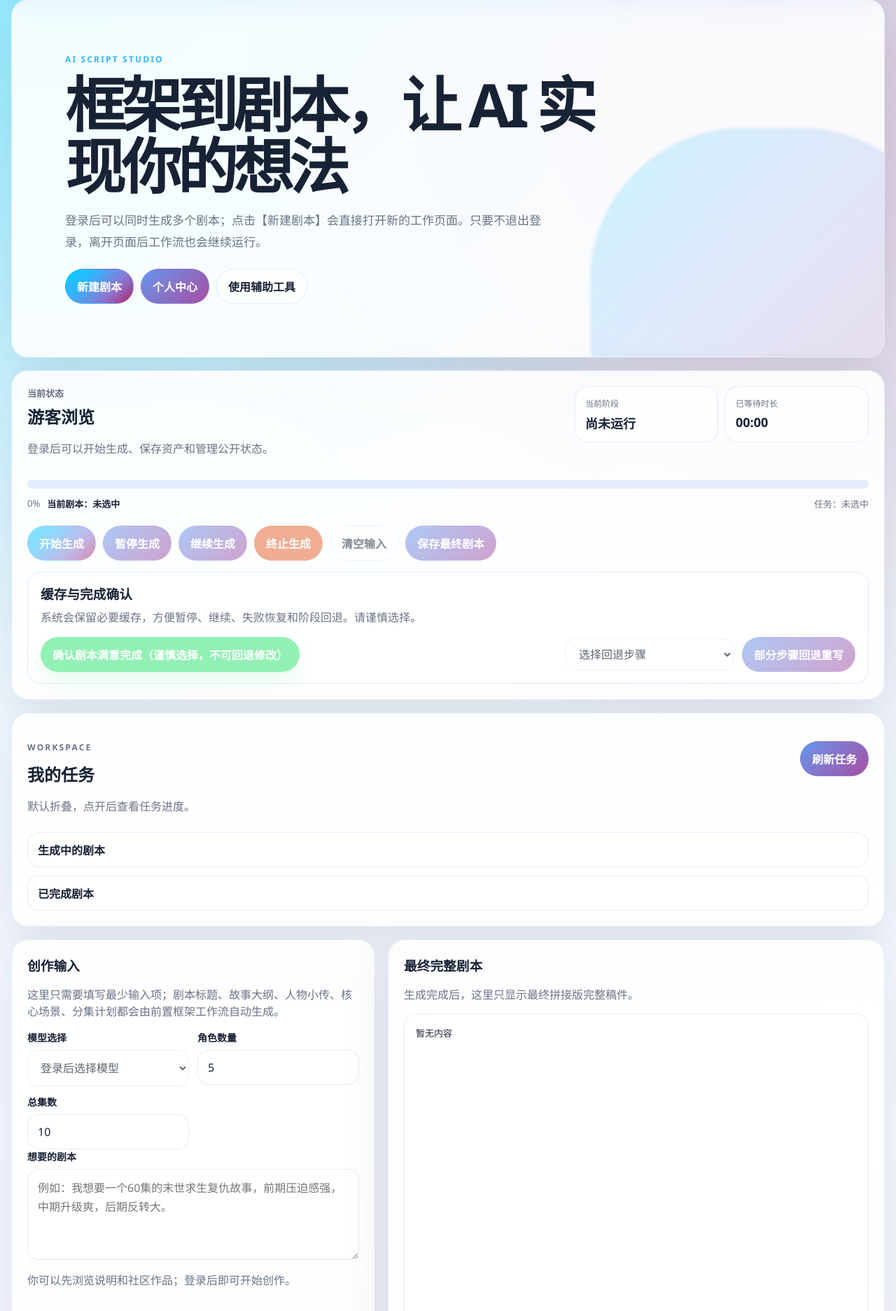
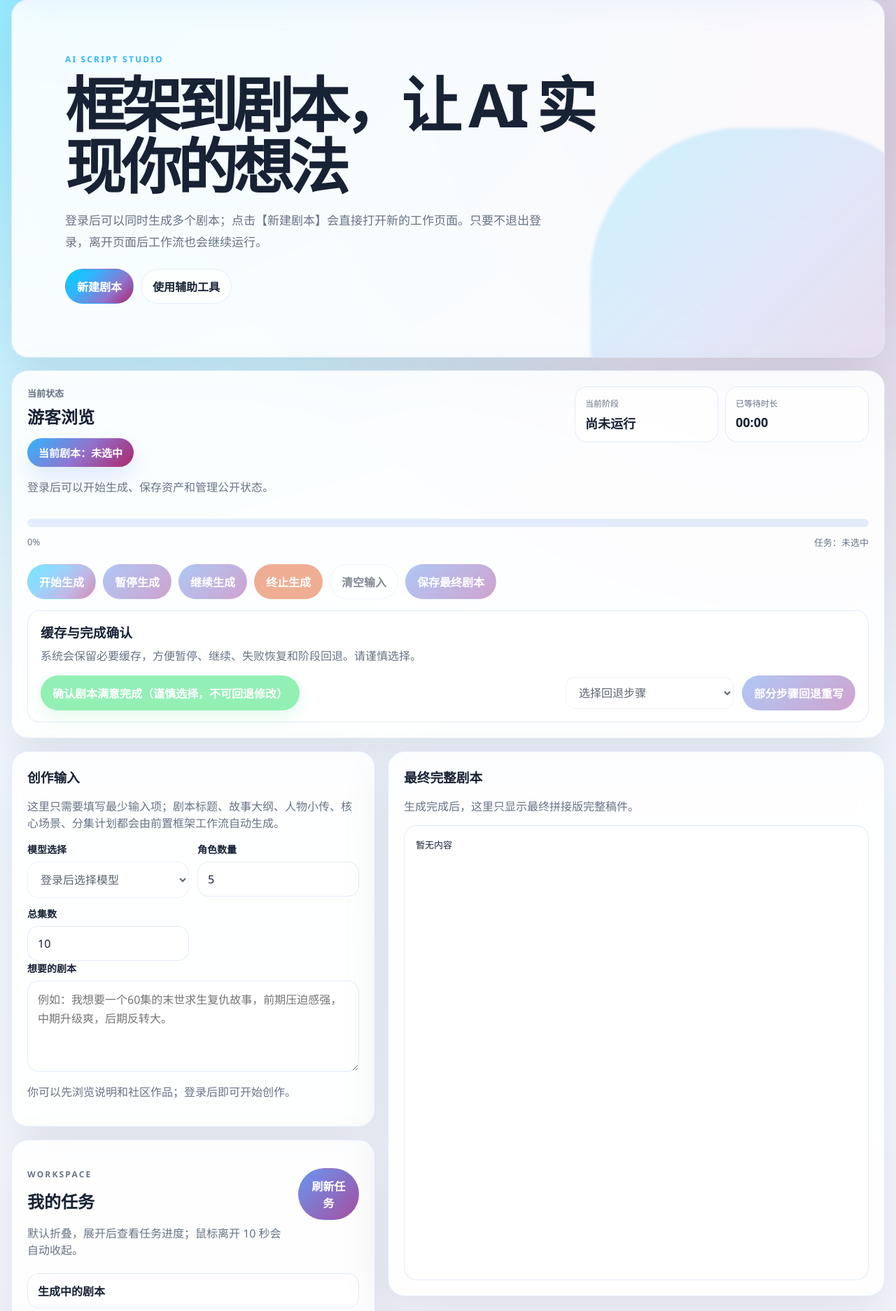
Before and after one commit to wongrich666/NewStageMaker, a Flask app: page /workspace in a window 1280 px wide. Shown: the part 105-1978 px from the top of the page at 70% size. Run offline with Flask 3, Linux system fonts and the light colour scheme; data that the repository does not hold is empty; parts of the project's set-up code (start-up, migrations or seed data) failed here and were passed over.

Commit message:
修改了细节

```diff
--- a/workflow_code_skeleton/app/web/static/app.js
+++ b/workflow_code_skeleton/app/web/static/app.js
@@ -36,6 +36,9 @@
     rollbackScriptStartSelect: $("rollbackScriptStartSelect"),
     cacheNoticeText: $("cacheNoticeText"),
     refreshProjectsBtn: $("refreshProjectsBtn"),
+    workspaceCard: $("workspaceCard"),
+    activeWorkspaceFolder: $("activeWorkspaceFolder"),
+    completedWorkspaceFolder: $("completedWorkspaceFolder"),
     activeProjectList: $("activeProjectList"),
     completedProjectList: $("completedProjectList"),
     activeProjectCount: $("activeProjectCount"),
@@ -93,8 +96,10 @@
     assets: [],
     editingProjectId: null,
     editingProjectStatus: null,
+    editingAssetLocked: false,
     activeTool: "hot_review",
-    elapsedTimer: null
+    elapsedTimer: null,
+    workspaceCollapseTimer: null
   };
 
   const TOOL_DEFINITIONS = {
@@ -270,14 +275,14 @@
     return `${String(minutes).padStart(2, "0")}:${ss}`;
   }
 
-  function snapshotElapsedMs(snapshot) {
+  function snapshotWaitMs(snapshot) {
     if (!snapshot) return 0;
-    const startText = snapshot.created_at || snapshot.updated_at || "";
-    const start = Date.parse(startText);
-    if (!Number.isFinite(start)) return 0;
-    const finished = snapshot.finished_at ? Date.parse(snapshot.finished_at) : NaN;
-    const end = Number.isFinite(finished) ? finished : Date.now();
-    return Math.max(0, end - start);
+    const base = Number(snapshot.wait_elapsed_ms || 0);
+    const liveStart = Date.parse(snapshot.wait_started_at || "");
+    if (RUNNING_STATUSES.has(snapshot.status) && Number.isFinite(liveStart)) {
+      return Math.max(0, base + (Date.now() - liveStart));
+    }
+    return Math.max(0, base);
   }
 
   function renderWaitDuration(snapshot = state.latestSnapshot) {
@@ -286,7 +291,7 @@
       els.waitDurationText.textContent = "00:00";
       return;
     }
-    els.waitDurationText.textContent = formatDuration(snapshotElapsedMs(snapshot));
+    els.waitDurationText.textContent = formatDuration(snapshotWaitMs(snapshot));
   }
 
   function startElapsedTimer() {
@@ -304,7 +309,11 @@
   }
 
   function syncElapsedTimer(snapshot = state.latestSnapshot) {
-    const hasLiveElapsed = Boolean(snapshot && (snapshot.created_at || snapshot.updated_at) && !snapshot.finished_at);
+    const hasLiveElapsed = Boolean(
+      snapshot
+      && RUNNING_STATUSES.has(snapshot.status)
+      && snapshot.wait_started_at
+    );
     if (hasLiveElapsed) {
       startElapsedTimer();
     } else {
@@ -516,6 +525,7 @@
       els.progressFill.style.width = "0%";
       els.progressText.textContent = "0%";
       els.projectText.textContent = "当前剧本：未选中";
+      els.projectText.title = "当前剧本：未选中";
       els.taskText.textContent = "任务：未选中";
       els.finalOutputBox.textContent = "暂无内容";
       syncElapsedTimer(null);
@@ -548,6 +558,7 @@
     els.progressFill.style.width = `${progress}%`;
     els.progressText.textContent = `${progress}%`;
     els.projectText.textContent = `当前剧本：${projectTitle}`;
+    els.projectText.title = `当前剧本：${projectTitle}`;
     els.taskText.textContent = `任务：${snapshot.task_id || "未创建"}`;
     els.finalOutputBox.textContent = finalOutput || "暂无内容";
     syncElapsedTimer(snapshot);
@@ -800,6 +811,34 @@
     }
   }
 
+  function workspaceFolders() {
+    return [els.activeWorkspaceFolder, els.completedWorkspaceFolder].filter(Boolean);
+  }
+
+  function cancelWorkspaceAutoCollapse() {
+    if (state.workspaceCollapseTimer) {
+      window.clearTimeout(state.workspaceCollapseTimer);
+      state.workspaceCollapseTimer = null;
+    }
+  }
+
+  function collapseWorkspaceFolders() {
+    workspaceFolders().forEach((folder) => {
+      folder.open = false;
+    });
+  }
+
+  function scheduleWorkspaceAutoCollapse() {
+    cancelWorkspaceAutoCollapse();
+    if (!workspaceFolders().some((folder) => folder.open)) {
+      return;
+    }
+    state.workspaceCollapseTimer = window.setTimeout(() => {
+      collapseWorkspaceFolders();
+      state.workspaceCollapseTimer = null;
+    }, 10000);
+  }
+
   async function loadProjectDetail(projectId, { restoreInputs = false, scroll = false } = {}) {
     const data = await requestJson(`/api/projects/${projectId}`);
     const project = data.project || null;
@@ -949,6 +988,7 @@
         start_episode: stageKey === "script" ? startEpisodeValue : null
       })
     });
+    restoreInputPayload(data.task?.input_payload, { force: true });
     renderSnapshot(data.task);
     await loadProjects({ restoreSelection: true, restoreInputs: false });
     startPolling();
@@ -1094,7 +1134,7 @@
           <button class="btn btn-secondary" data-action="open-project" data-project-id="${escapeHtml(item.project_id)}">载入工作台</button>
           <button class="btn btn-neutral" data-action="open-project-page" data-project-id="${escapeHtml(item.project_id)}">新页面打开</button>
           ${item.completion_confirmed ? "" : `<button class="btn btn-edit" data-action="edit-asset" data-project-id="${escapeHtml(item.project_id)}">修改</button>`}
-          ${item.completion_confirmed ? "" : `<button class="btn ${item.visibility === "public" ? "btn-public" : "btn-ghost"}" data-action="toggle-privacy" data-project-id="${escapeHtml(item.project_id)}" data-visibility="${escapeHtml(item.visibility)}">${item.visibility === "public" ? "设为不公开" : "公开成品"}</button>`}
+          <button class="btn ${item.visibility === "public" ? "btn-public" : "btn-ghost"}" data-action="toggle-privacy" data-project-id="${escapeHtml(item.project_id)}" data-visibility="${escapeHtml(item.visibility)}">${item.visibility === "public" ? "设为不公开" : "公开成品"}</button>
           <button class="btn btn-danger" data-action="delete-asset" data-project-id="${escapeHtml(item.project_id)}">删除</button>
         </div>
       </article>
@@ -1127,19 +1167,21 @@
     const artifacts = project.artifacts || {};
     state.editingProjectId = Number(projectId);
     state.editingProjectStatus = String(project.status || "");
-    const locked = Boolean(project.completion_confirmed);
+    state.editingAssetLocked = Boolean(project.completion_confirmed);
+    const locked = state.editingAssetLocked;
     els.editAssetTitle.value = project.title || input.title || "";
     els.editAssetSummary.value = input.story_outline || artifacts.story_outline || "";
     els.editAssetPrivacy.value = project.visibility || "private";
     els.editAssetFinal.value = state.editingProjectStatus === "completed"
       ? (artifacts.final_output_text || artifacts.final_script || "")
       : "";
-    [els.editAssetTitle, els.editAssetSummary, els.editAssetPrivacy, els.editAssetFinal].forEach((field) => {
-      if (field) field.disabled = locked;
-    });
+    if (els.editAssetTitle) els.editAssetTitle.disabled = locked;
+    if (els.editAssetSummary) els.editAssetSummary.disabled = locked;
+    if (els.editAssetFinal) els.editAssetFinal.disabled = locked;
+    if (els.editAssetPrivacy) els.editAssetPrivacy.disabled = false;
     if (els.saveAssetEditBtn) {
-      els.saveAssetEditBtn.disabled = locked;
-      els.saveAssetEditBtn.textContent = locked ? "已锁定不可修改" : "保存修改";
+      els.saveAssetEditBtn.disabled = false;
+      els.saveAssetEditBtn.textContent = locked ? "仅保存公开设置" : "保存修改";
     }
     els.assetEditor.classList.remove("hidden");
     els.assetEditor.scrollIntoView({ behavior: "smooth", block: "center" });
@@ -1148,13 +1190,15 @@
   async function saveAssetEdit() {
     if (!requireLogin() || !state.editingProjectId) return;
     const payload = {
-      title: els.editAssetTitle.value.trim(),
-      story_outline: els.editAssetSummary.value.trim(),
       visibility: els.editAssetPrivacy.value
     };
-    const finalScriptText = els.editAssetFinal.value.trim();
-    if (state.editingProjectStatus === "completed" || finalScriptText) {
-      payload.final_script = finalScriptText;
+    if (!state.editingAssetLocked) {
+      payload.title = els.editAssetTitle.value.trim();
+      payload.story_outline = els.editAssetSummary.value.trim();
+      const finalScriptText = els.editAssetFinal.value.trim();
+      if (state.editingProjectStatus === "completed" || finalScriptText) {
+        payload.final_script = finalScriptText;
+      }
     }
     const data = await requestJson(`/api/projects/${state.editingProjectId}`, {
       method: "PATCH",
@@ -1172,6 +1216,7 @@
   function closeAssetEditor() {
     state.editingProjectId = null;
     state.editingProjectStatus = null;
+    state.editingAssetLocked = false;
     [els.editAssetTitle, els.editAssetSummary, els.editAssetPrivacy, els.editAssetFinal].forEach((field) => {
       if (field) field.disabled = false;
     });
@@ -1339,6 +1384,26 @@
     els.viewAssetsBtn?.addEventListener("click", () => {
       if (!requireLogin()) return;
       openProfilePanel();
+    });
+
+    els.workspaceCard?.addEventListener("mouseenter", cancelWorkspaceAutoCollapse);
+    els.workspaceCard?.addEventListener("mouseleave", scheduleWorkspaceAutoCollapse);
+    els.workspaceCard?.addEventListener("focusin", cancelWorkspaceAutoCollapse);
+    els.workspaceCard?.addEventListener("focusout", () => {
+      window.setTimeout(() => {
+        if (!els.workspaceCard?.matches(":focus-within")) {
+          scheduleWorkspaceAutoCollapse();
+        }
+      }, 0);
+    });
+    workspaceFolders().forEach((folder) => {
+      folder.addEventListener("toggle", () => {
+        if (folder.open) {
+          cancelWorkspaceAutoCollapse();
+        } else {
+          scheduleWorkspaceAutoCollapse();
+        }
+      });
     });
 
     els.refreshProjectsBtn?.addEventListener("click", async () => {
--- a/workflow_code_skeleton/app/web/static/styles.css
+++ b/workflow_code_skeleton/app/web/static/styles.css
@@ -534,20 +534,28 @@ a {
   display: flex;
   flex-wrap: wrap;
   justify-content: space-between;
+  align-items: center;
   gap: 10px;
   margin-top: 12px;
   color: var(--muted);
   font-size: 13px;
 }
 
-#projectText {
-  flex: 1 1 320px;
-  min-width: 0;
+.runtime-project-badge {
+  display: inline-flex;
+  align-items: center;
+  max-width: min(100%, 720px);
+  margin-top: 14px;
+  padding: 10px 16px;
   overflow: hidden;
-  color: var(--text);
-  font-weight: 700;
+  border-radius: 999px;
+  color: white;
+  font-size: 15px;
+  font-weight: 800;
   text-overflow: ellipsis;
   white-space: nowrap;
+  background: linear-gradient(135deg, var(--c-blue), var(--c-violet), var(--c-berry));
+  box-shadow: 0 14px 30px rgba(103, 150, 238, 0.2);
 }
 
 #taskText {
@@ -557,7 +565,14 @@ a {
 .layout {
   display: grid;
   grid-template-columns: minmax(360px, 520px) minmax(0, 1fr);
+  align-items: start;
   gap: 18px;
+}
+
+.workbench-column {
+  display: grid;
+  gap: 18px;
+  min-width: 0;
 }
 
 .form-card,
@@ -712,7 +727,7 @@ a {
 .workspace-folders {
   display: grid;
   gap: 12px;
-  margin-top: 10px;
+  margin-top: 6px;
 }
 
 .workspace-folder {
@@ -720,6 +735,12 @@ a {
   border-radius: 16px;
   background: rgba(255, 255, 255, 0.74);
   overflow: hidden;
+  transition: box-shadow 0.18s ease, border-color 0.18s ease;
+}
+
+.workspace-folder[open] {
+  border-color: rgba(103, 150, 238, 0.28);
+  box-shadow: 0 16px 34px rgba(103, 150, 238, 0.1);
 }
 
 .workspace-folder summary {
--- a/workflow_code_skeleton/app/web/templates/home.html
+++ b/workflow_code_skeleton/app/web/templates/home.html
@@ -4,7 +4,7 @@
   <meta charset="UTF-8">
   <meta name="viewport" content="width=device-width, initial-scale=1.0">
   <title>剧本生成平台</title>
-  <link rel="stylesheet" href="{{ url_for('static', filename='styles.css') }}?v=20260422-4">
+  <link rel="stylesheet" href="{{ url_for('static', filename='styles.css') }}?v=20260423-1">
 </head>
 <body class="home-body">
   <main class="home-shell">
--- a/workflow_code_skeleton/app/web/templates/index.html
+++ b/workflow_code_skeleton/app/web/templates/index.html
@@ -4,7 +4,7 @@
   <meta charset="UTF-8">
   <meta name="viewport" content="width=device-width, initial-scale=1.0">
   <title>IDEA TO SCRIPT  剧本生成工作台</title>
-  <link rel="stylesheet" href="{{ url_for('static', filename='styles.css') }}?v=20260422-6">
+  <link rel="stylesheet" href="{{ url_for('static', filename='styles.css') }}?v=20260423-1">
 </head>
 <body>
   <main class="shell">
@@ -43,7 +43,6 @@
         <p class="hero-copy">登录后可以同时生成多个剧本；点击【新建剧本】会直接打开新的工作页面。只要不退出登录，离开页面后工作流也会继续运行。</p>
         <div class="hero-actions">
           <button id="newScriptBtn" class="btn btn-primary" type="button">新建剧本</button>
-          <button id="viewAssetsBtn" class="btn btn-secondary" type="button">个人中心</button>
           <a class="btn btn-ghost btn-link" href="#tools">使用辅助工具</a>
         </div>
       </div>
@@ -54,6 +53,7 @@
         <div>
           <p class="runtime-label">当前状态</p>
           <h2 id="statusText">待开始</h2>
+          <div id="projectText" class="runtime-project-badge">当前剧本：未选中</div>
           <p id="messageText" class="muted">填写创作输入后点击开始生成。</p>
         </div>
         <div class="runtime-meta">
@@ -72,7 +72,6 @@
       </div>
       <div class="runtime-foot">
         <span id="progressText">0%</span>
-        <span id="projectText">当前剧本：未选中</span>
         <span id="taskText">任务：未创建</span>
       </div>
       <div class="control-row">
@@ -103,32 +102,8 @@
       </div>
     </section>
 
-    <section class="card workspace-card">
-      <div class="section-head compact-head">
-        <div>
-          <p class="eyebrow">Workspace</p>
-          <h2>我的任务</h2>
-          <p>默认折叠，点开后查看任务进度。</p>
-        </div>
-        <button id="refreshProjectsBtn" class="btn btn-secondary" type="button">刷新任务</button>
-      </div>
-      <div class="workspace-folders">
-        <details class="workspace-folder">
-          <summary>
-            <span>生成中的剧本</span>
-          </summary>
-          <div id="activeProjectList" class="workspace-compact-list"></div>
-        </details>
-        <details class="workspace-folder">
-          <summary>
-            <span>已完成剧本</span>
-          </summary>
-          <div id="completedProjectList" class="workspace-compact-list"></div>
-        </details>
-      </div>
-    </section>
-
     <div class="layout">
+      <div class="workbench-column">
         <section class="card form-card">
           <div class="card-head">
             <h3>创作输入</h3>
@@ -157,6 +132,32 @@
 
           <p id="formHint" class="hint">你只需要填写想要的剧本、角色数量和总集数；剧本标题、故事大纲、人物小传、核心场景、分集计划，以及服装前置策略都会由前置智能体自动生成。</p>
         </section>
+
+        <section id="workspaceCard" class="card workspace-card">
+          <div class="section-head compact-head">
+            <div>
+              <p class="eyebrow">Workspace</p>
+              <h2>我的任务</h2>
+              <p>默认折叠，展开后查看任务进度；鼠标离开 10 秒会自动收起。</p>
+            </div>
+            <button id="refreshProjectsBtn" class="btn btn-secondary" type="button">刷新任务</button>
+          </div>
+          <div class="workspace-folders">
+            <details id="activeWorkspaceFolder" class="workspace-folder">
+              <summary>
+                <span>生成中的剧本</span>
+              </summary>
+              <div id="activeProjectList" class="workspace-compact-list"></div>
+            </details>
+            <details id="completedWorkspaceFolder" class="workspace-folder">
+              <summary>
+                <span>已完成剧本</span>
+              </summary>
+              <div id="completedProjectList" class="workspace-compact-list"></div>
+            </details>
+          </div>
+        </section>
+      </div>
 
       <section class="card result-card">
         <div class="card-head">
@@ -328,6 +329,6 @@
       loginUrl: "{{ url_for('login_page') }}"
     };
   </script>
-  <script src="{{ url_for('static', filename='app.js') }}?v=20260422-3"></script>
+  <script src="{{ url_for('static', filename='app.js') }}?v=20260423-1"></script>
 </body>
 </html>
```
Also changed, not shown: workflow_code_skeleton/app/services/task_manager.py (+71 -4 lines). Lines whose indentation alone changed are shown as unchanged.
